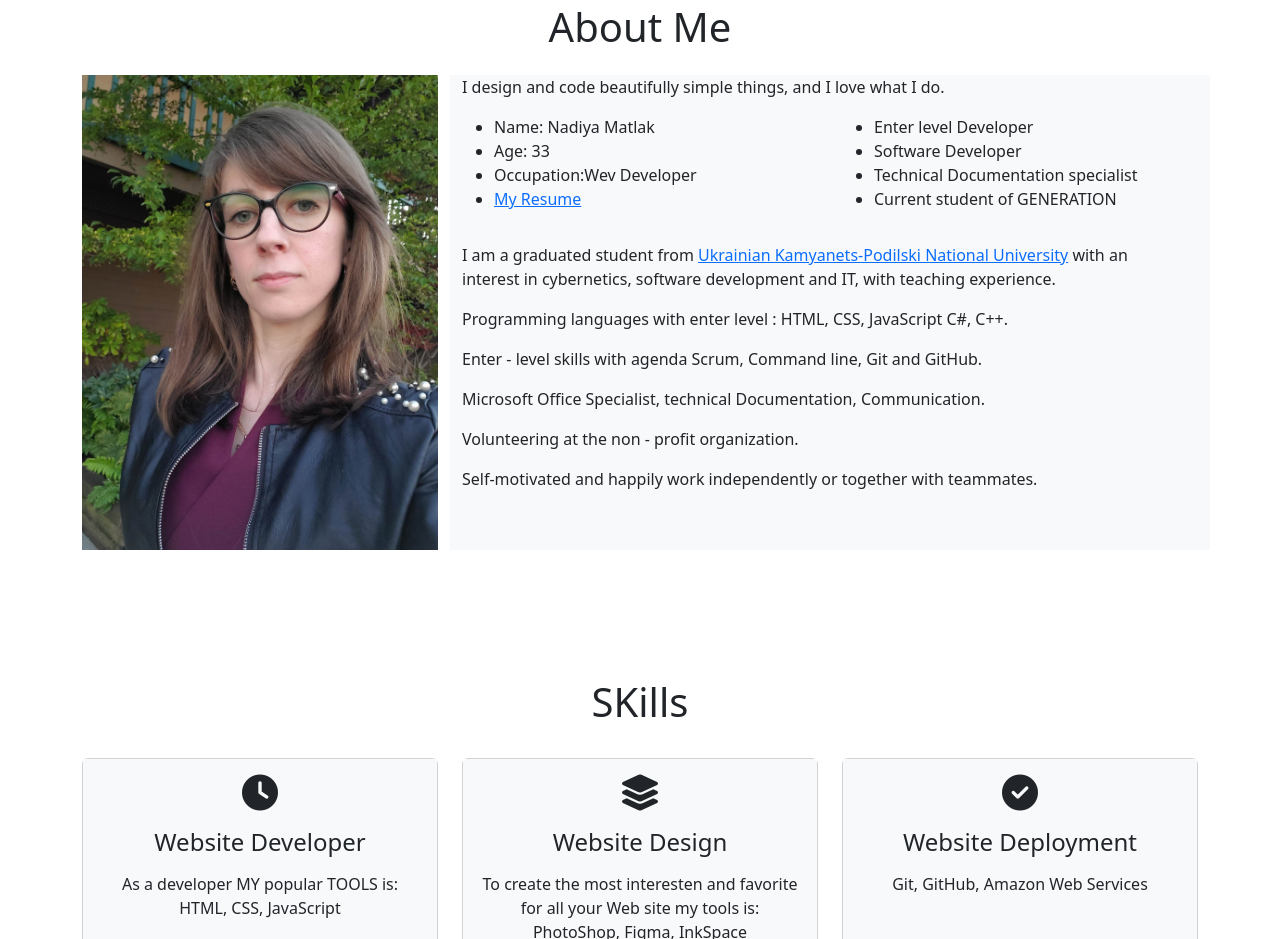
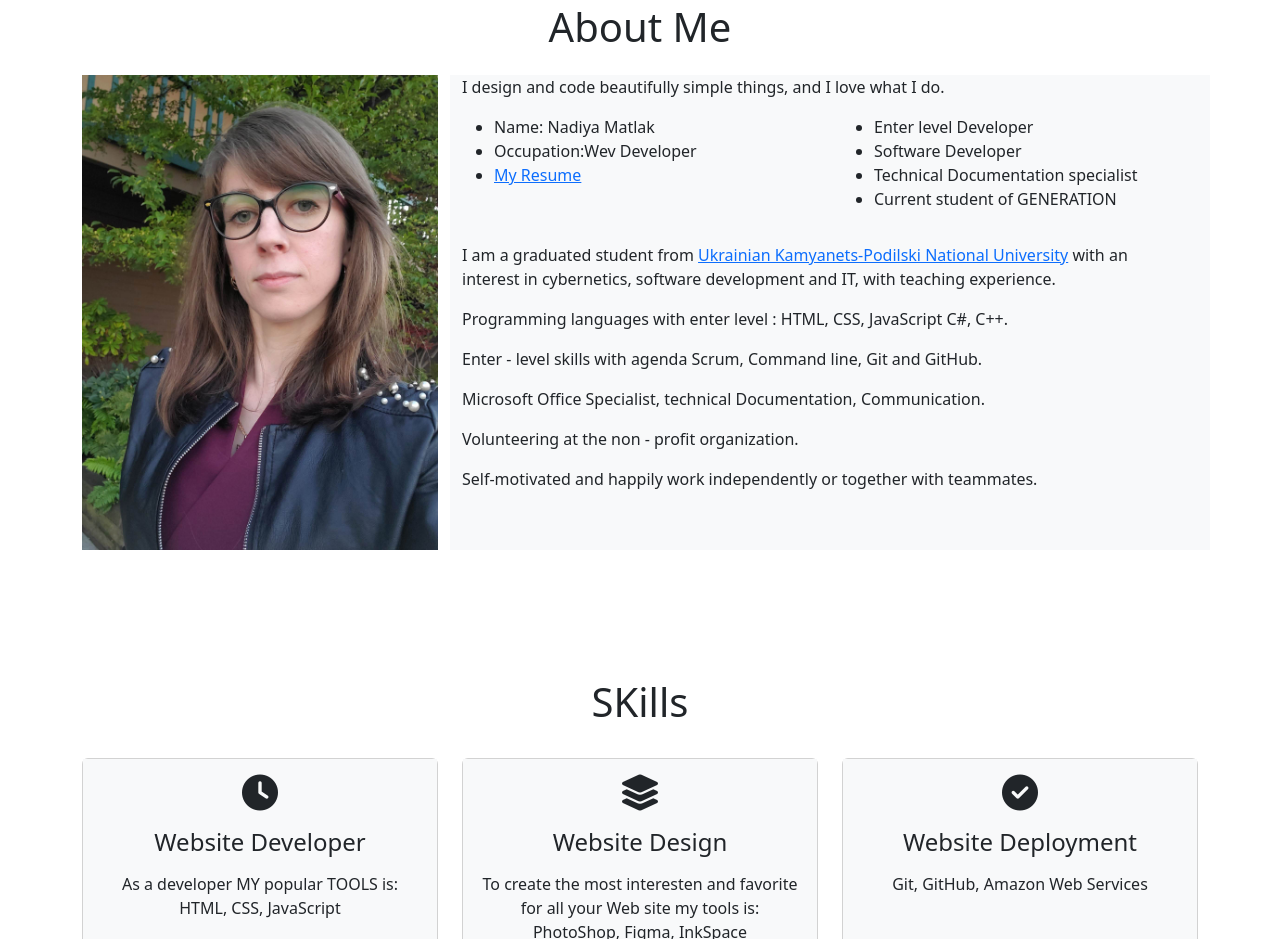
Before and after one commit to NadiyaMatlak/my-portfolio, a plain HTML site: page index.html in a window 1280 px wide. Shown: the part 973-1912 px from the top of the page. Drawn offline with nearby package versions, Linux system fonts and the light colour scheme.

Commit message:
took of my age

```diff
--- a/index.html
+++ b/index.html
@@ -65,7 +65,6 @@
                     <div class="col-md-6">
                         <ul>
                             <li>Name: Nadiya Matlak</li>
-                            <li>Age: 33</li>
                             <li>Occupation:Wev Developer</li>
                             <li><a href="./files/Resume.pdf" download="Resume" target="_blank">My Resume</a></li>
                         </ul>
```
